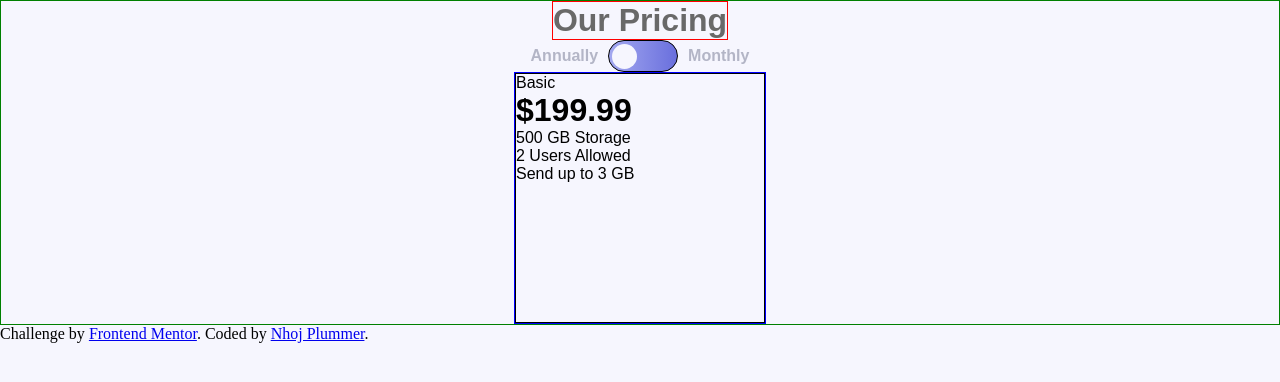
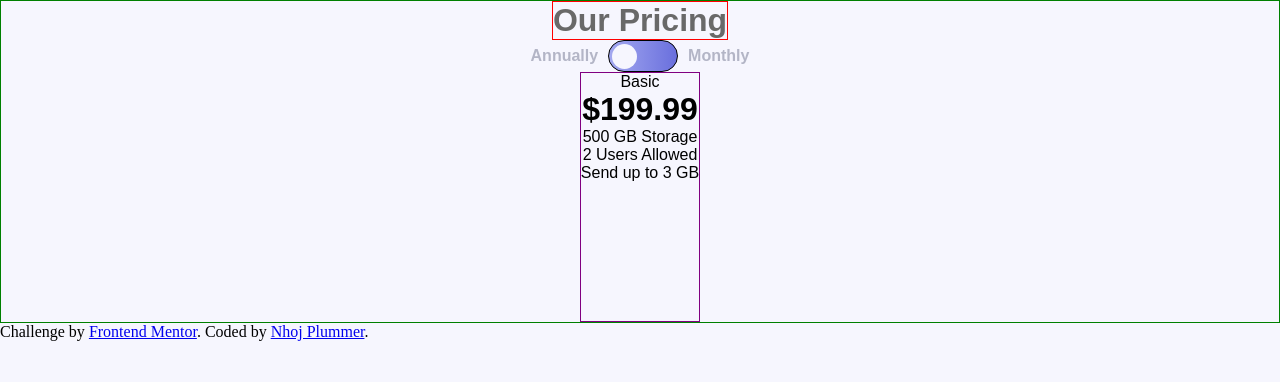
Before and after one commit to Nhoj-Plummer/pricing-component-with-toggle, a React (Create React App) app: page / in a window 1280 px wide. Shown: the top 382 px of the page. Built offline with nearby package versions, Linux system fonts and the light colour scheme.

Commit message:
Starting to continue challenge

```diff
--- a/src/components/Card/card.css
+++ b/src/components/Card/card.css
@@ -1,7 +1,7 @@
 .card-container {
   height: 250px;
-  width: 250px;
-  border: 1px solid;
+
+  border: 1px solid purple;
 }
 
 .card-container_rules ul {
--- a/src/components/Card/card.js
+++ b/src/components/Card/card.js
@@ -1,11 +1,14 @@
-import React from "react"
-import "./Card.css"
+import React from "react";
+import "./Card.css";
 
 const Card = ({styles, title, price, storage, users, sendGB}) => {
   return (
     <div className="card-container" styles={styles}>
       <p>{title}</p>
-      <h1>{price}</h1>
+      <h1>
+        <span>$</span>
+        {price}
+      </h1>
       <div className="card-container_rules">
         <ul>
           <li>
@@ -20,7 +23,7 @@ const Card = ({styles, title, price, storage, users, sendGB}) => {
         </ul>
       </div>
     </div>
-  )
-}
+  );
+};
 
-export default Card
+export default Card;
--- a/src/containers/Pricing/pricing.css
+++ b/src/containers/Pricing/pricing.css
@@ -6,6 +6,7 @@
   vertical-align: middle;
   margin: auto;
   font-family: var(--font-family);
+  text-align: center;
   border: 1px solid green;
 }
 
@@ -18,7 +19,7 @@
 }
 .pricing-container_prices {
   display: flex;
-  border: 1px solid blue;
+
 }
 
 .pricing-container_toggle {
--- a/src/containers/Pricing/pricing.js
+++ b/src/containers/Pricing/pricing.js
@@ -6,7 +6,7 @@ const Pricing = () => {
   // State used to get the boolean from the Toggle component
   const [price, setPrice] = useState();
 
-  const annualData = [{title: "Basic", price: "$199.99", storage: "500 GB Storage", users: "2 Users Allowed", sendGB: "Send up to 3 GB"}];
+  const annualData = [{title: "Basic", price: "199.99", storage: "500 GB Storage", users: "2 Users Allowed", sendGB: "Send up to 3 GB"}];
 
   return (
     <div className="pricing-container">
```
Also changed, not shown: src/components/Toggle/Toggle.css (+0 -39 lines).
